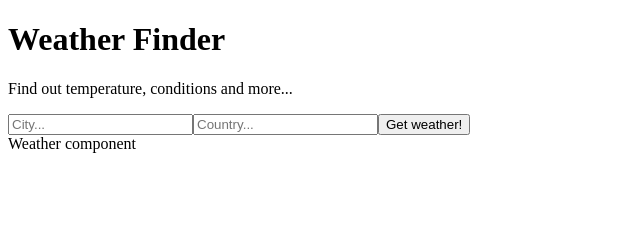
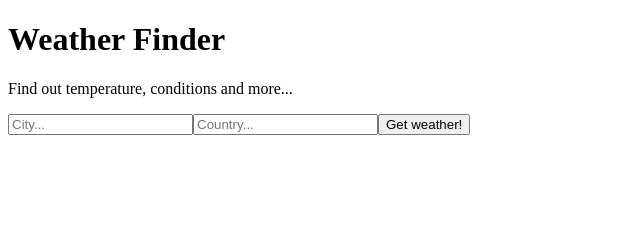
Before and after one commit to Sorsi/Robofriends, a React (Create React App) app in the folder weather-app/: page / in a window 1280 px wide. Shown: the top 225 px of the page, without its empty margins (0-640 px from the left). Built offline with nearby package versions, Linux system fonts and the light colour scheme; the HTML template or start-up script is replaced by a standard one.

Commit message:
make weather component smaller

```diff
--- a/weather-app/src/components/Weather.js
+++ b/weather-app/src/components/Weather.js
@@ -1,13 +1,13 @@
 import React from 'react';
 
-class Weather extends React.Component {
-  render() {
-    return (
-      <div>
-        Weather component
-      </div>
-    )
-  }
-}
+const Weather = props => (
+  <div>
+    {props.city && props.country && <p>Location: {props.city}, {props.country}</p>}
+    {props.temperature && <p>Temperature: {props.temperature}</p>}
+    {props.humidity && <p>Humidity: {props.humidity}</p>}
+    {props.description && <p>Conditions: {props.description}</p>}
+    {props.error && <p>{props.error}</p>}
+  </div>
+);
 
 export default Weather;
```
